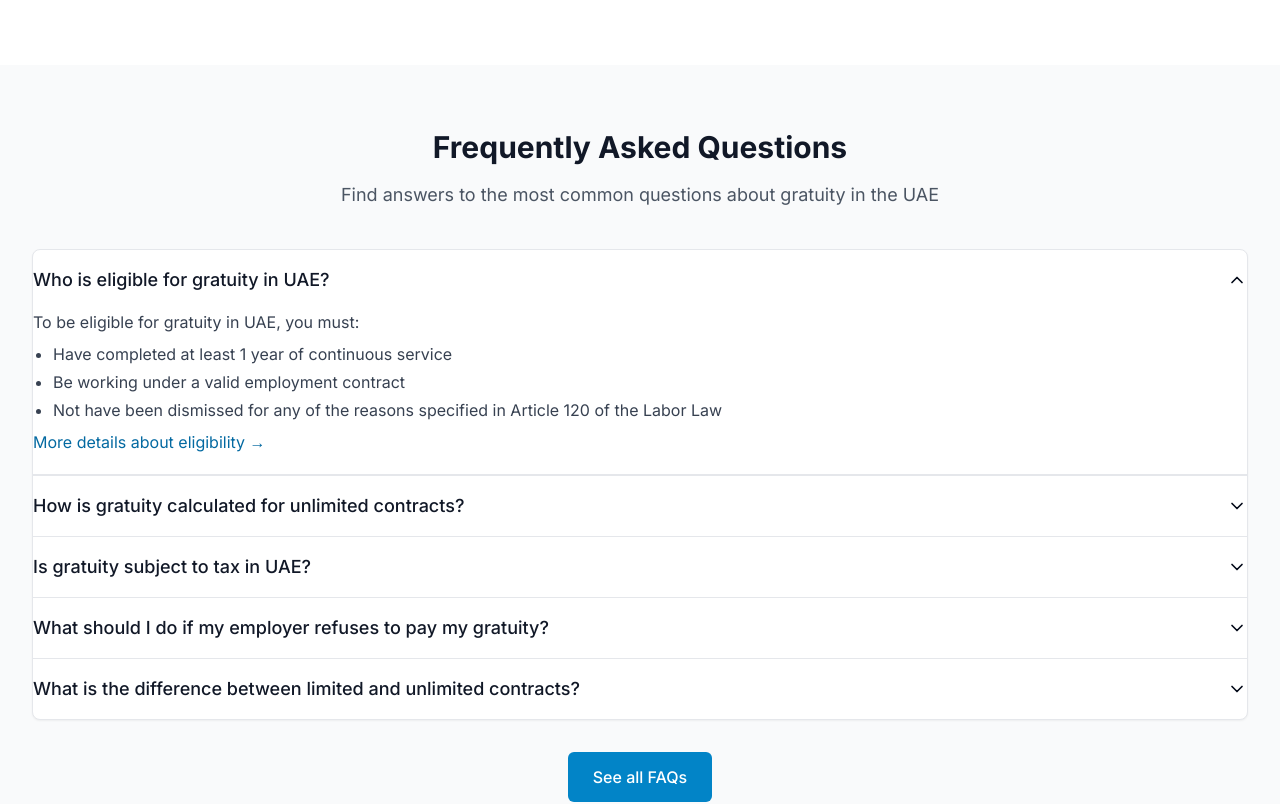
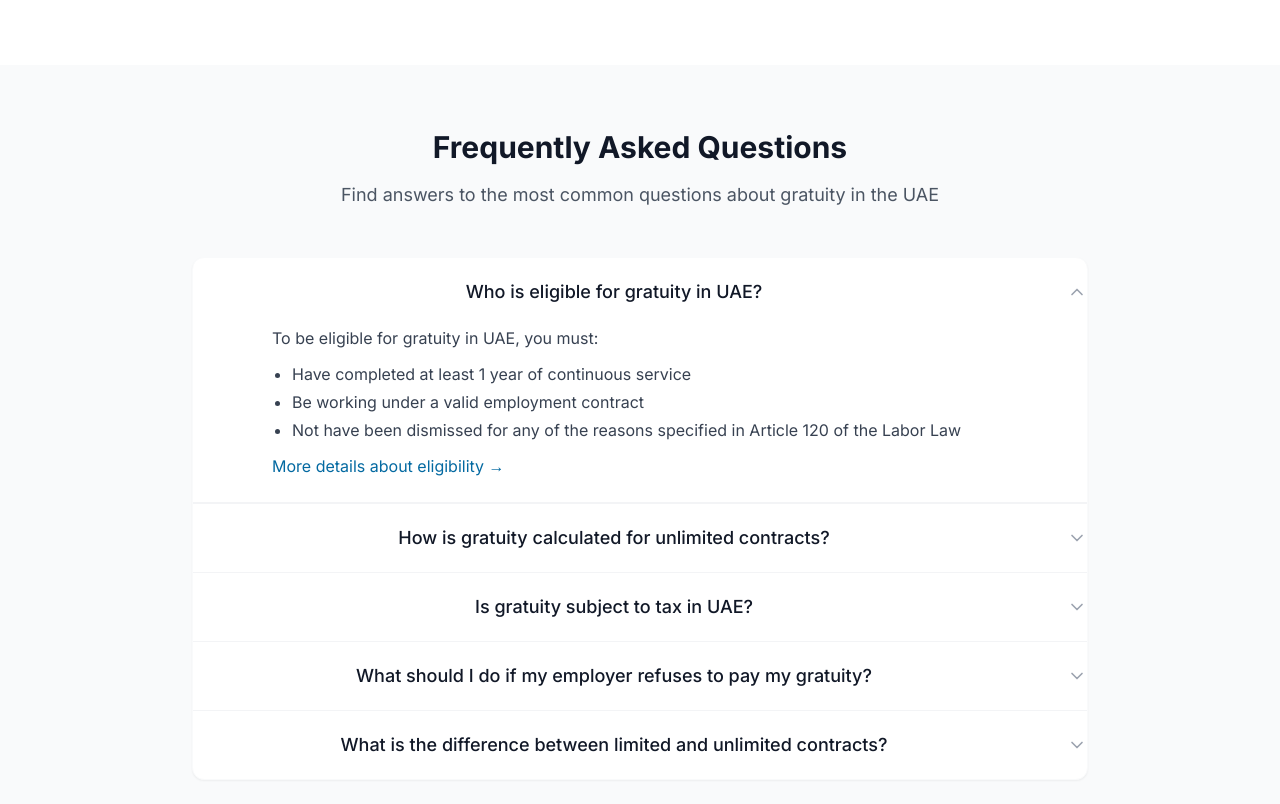
Before and after one commit to modinver/gratuity-calculator-uae, a React (Vite) app: page / in a window 1280 px wide. Shown: the part 3040-3844 px from the top of the page. Built offline with nearby package versions, Linux system fonts and the light colour scheme.

Commit message:
Refactor FAQ section styling
Improved the styling of the FAQ section to be more elegant and minimalist, addressing alignment and overall visual appeal.

```diff
--- a/src/components/FaqSection.tsx
+++ b/src/components/FaqSection.tsx
@@ -12,20 +12,20 @@ interface FaqItemProps {
 
 const FaqItem: React.FC<FaqItemProps> = ({ question, answer, isOpen, toggleOpen }) => {
   return (
-    <div className="border-b border-gray-200 last:border-0">
+    <div className="border-b border-gray-100 last:border-0">
       <button
-        className="flex justify-between items-center w-full py-4 text-left"
+        className="flex justify-between items-center w-full py-5 text-center"
         onClick={toggleOpen}
       >
-        <h3 className="text-base sm:text-lg font-medium text-gray-900">{question}</h3>
-        <span className="ml-6 flex-shrink-0">
+        <h3 className="text-base sm:text-lg font-medium text-gray-900 mx-auto pr-8">{question}</h3>
+        <span className="flex-shrink-0 text-gray-400">
           {isOpen ? <ChevronUp size={20} /> : <ChevronDown size={20} />}
         </span>
       </button>
 
       {isOpen && (
-        <div className="pb-5 animate-slide-down">
-          <div className="text-base text-gray-700 space-y-2">
+        <div className="pb-6 px-4 animate-slide-down max-w-3xl mx-auto">
+          <div className="text-base text-gray-700 space-y-3">
             {answer}
           </div>
         </div>
@@ -144,16 +144,16 @@ const FaqSection = () => {
   ];
 
   return (
-    <div className="w-full">
-      <div className="text-center mb-10">
+    <div className="w-full max-w-4xl mx-auto">
+      <div className="text-center mb-12">
         <h2 className="text-2xl sm:text-3xl font-bold text-gray-900">Frequently Asked Questions</h2>
         <p className="mt-4 text-lg text-gray-600">
           Find answers to the most common questions about gratuity in the UAE
         </p>
       </div>
 
-      <div className="bg-white rounded-lg shadow-sm border border-gray-200 overflow-hidden">
-        <div className="divide-y divide-gray-200">
+      <div className="bg-white rounded-xl shadow-sm border border-gray-50 overflow-hidden">
+        <div className="divide-y divide-gray-100">
           {faqs.map((faq, index) => (
             <FaqItem
               key={index}
@@ -166,7 +166,7 @@ const FaqSection = () => {
         </div>
       </div>
 
-      <div className="mt-8 text-center">
+      <div className="mt-10 text-center">
         <Link
           to="/gratuity-faqs"
           className="inline-flex items-center px-6 py-3 border border-transparent text-base font-medium rounded-md text-white bg-gratuity-600 hover:bg-gratuity-700 focus:outline-none focus:ring-2 focus:ring-offset-2 focus:ring-gratuity-500 transition-colors"
```
